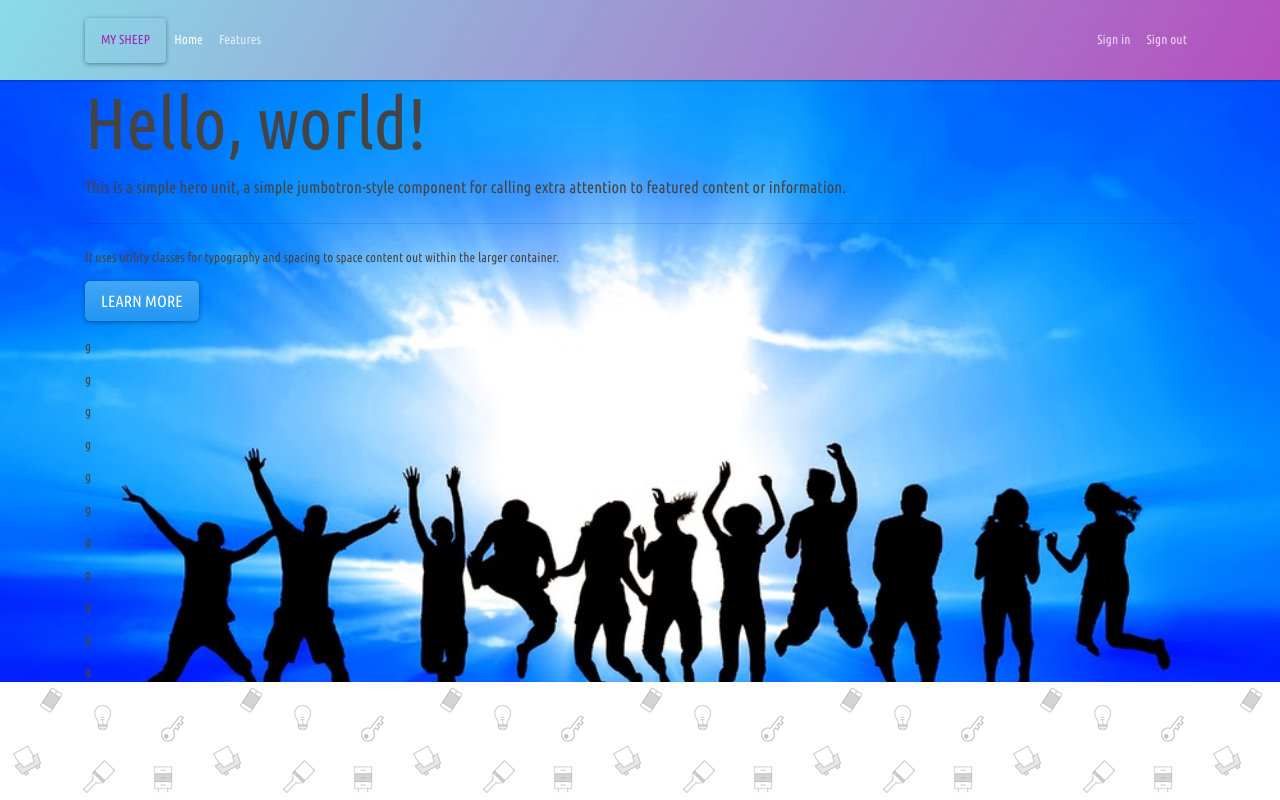
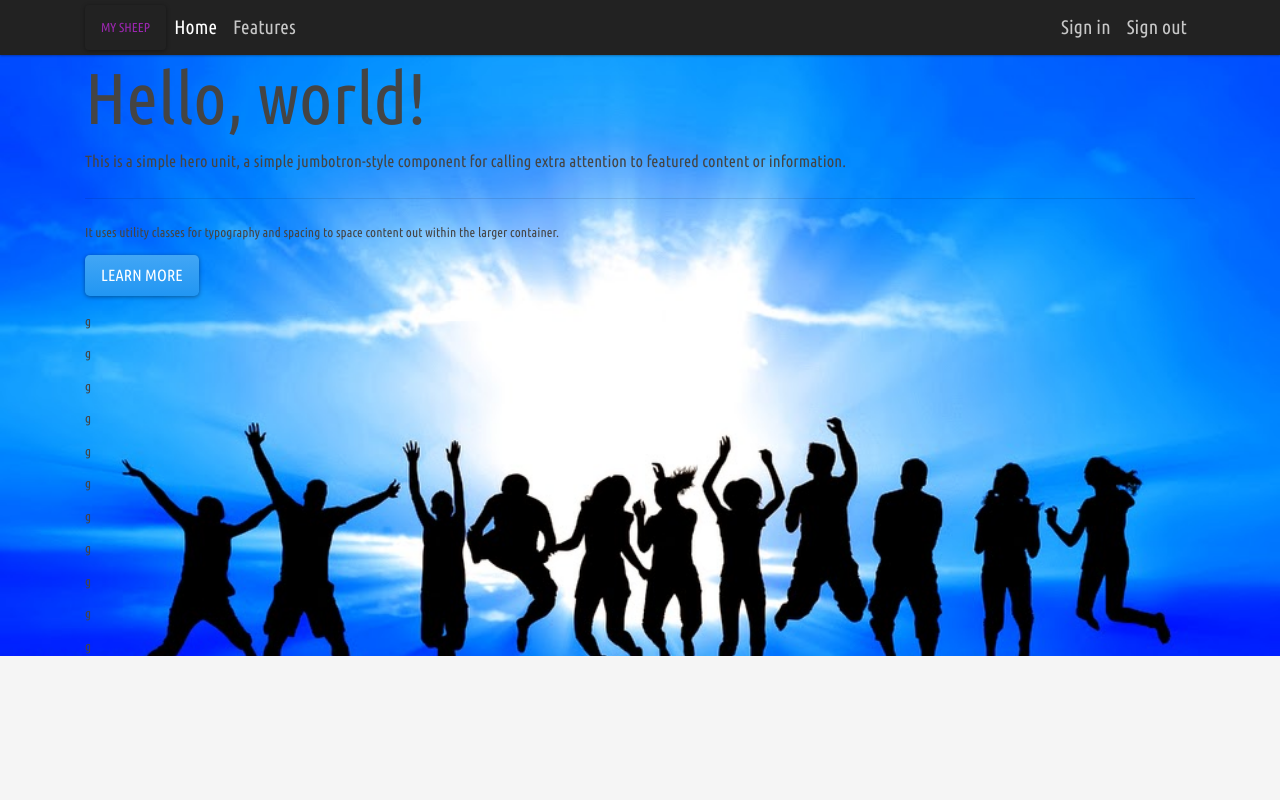
Before and after one commit to amir511/My-Sheep-Flask-edition, a Flask app: page / in a window 1280 px wide. Run offline with Flask 2, Linux system fonts and the light colour scheme; some libraries are stand-ins or nearby versions.

Commit message:
adjusted navbar and background color

```diff
--- a/static/css/base.css
+++ b/static/css/base.css
@@ -1,7 +1,11 @@
+nav .nav-item{
+    font-size: 150%;
+}
+.navbar{
+    height: 55px;
+}
 body{
-    background-image: url("/static/img/doodles.png");
+    /* background-image: url("/static/img/diagmonds2.png"); */
+    background-color: #f5f5f5;
     font-family: 'Ubuntu Condensed', sans-serif;
 }
-nav{
-    background: linear-gradient(120deg,rgb(136, 220, 231),rgb(181, 79, 190))
-}
```
